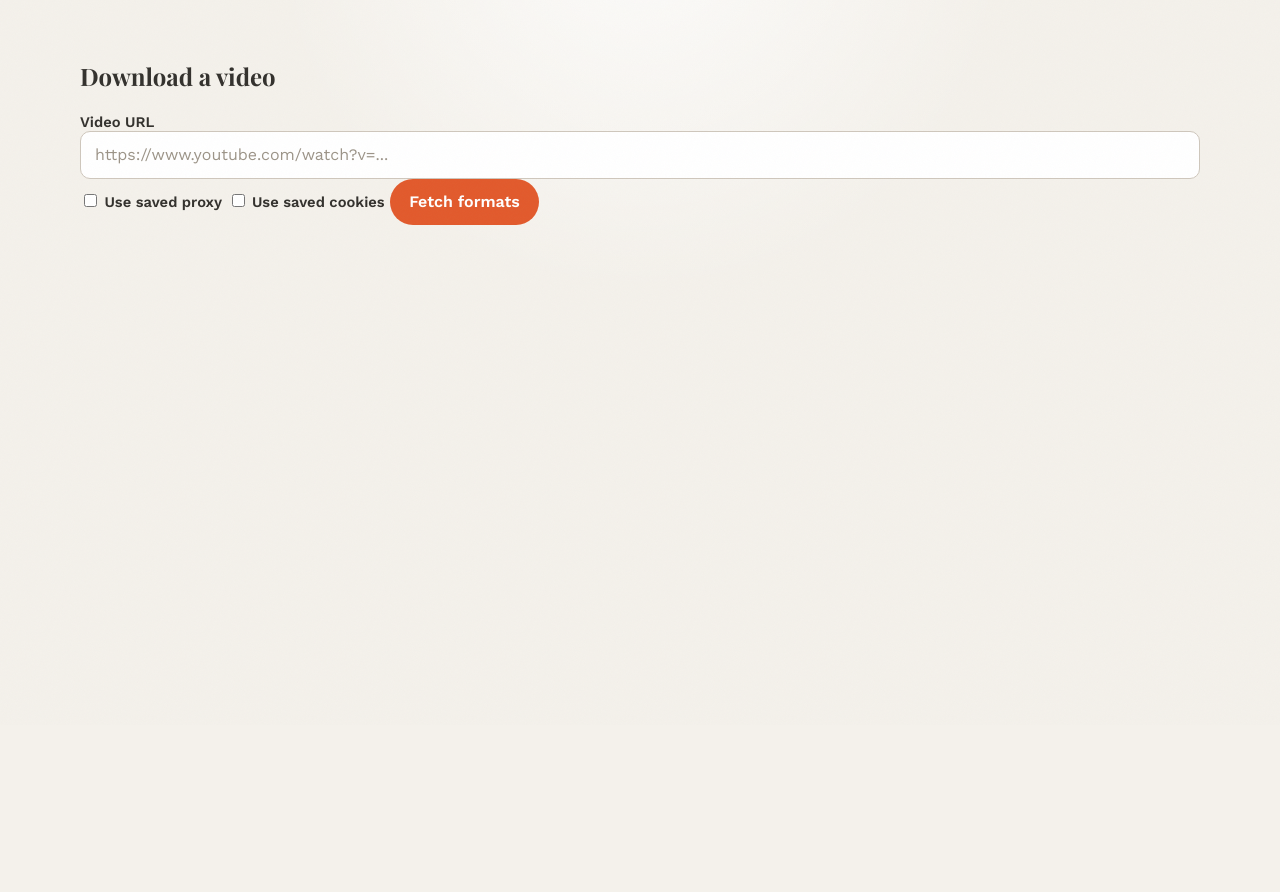
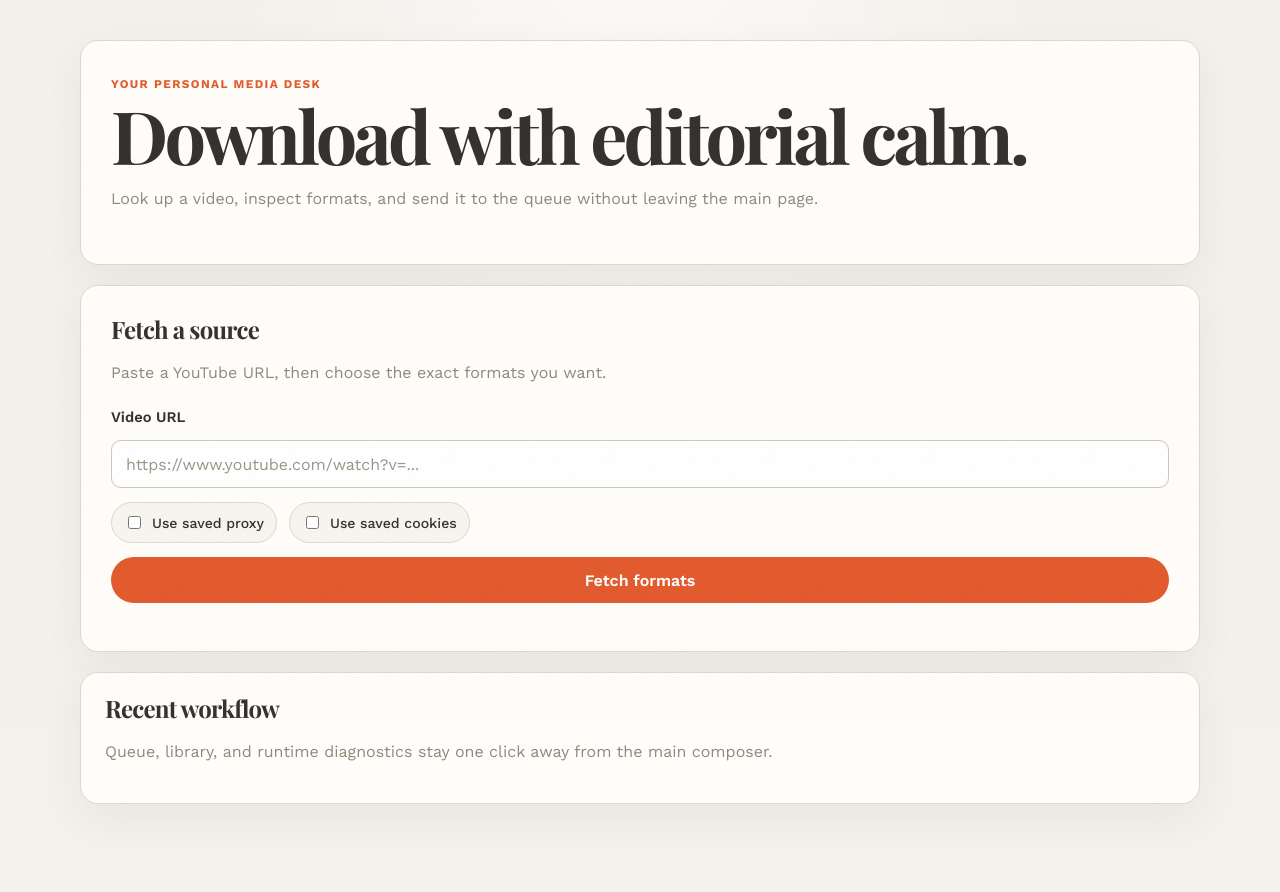
Before and after one commit to lanhhoang/yourtube, a FastAPI app: page / in a window 1280 px wide. Shown: the part 75-967 px from the top of the page. Before the commit the page ends 300 px from the top, so only its background shows below. Run offline with FastAPI, Linux system fonts and the light colour scheme; data that the repository does not hold is empty.

Commit message:
feat: redesign home page and lookup card

```diff
--- a/app/templates/pages/home.html
+++ b/app/templates/pages/home.html
@@ -1,22 +1,52 @@
 {% extends "index.html" %}
-{% block title %}YourTube | Download{% endblock %}
+{% block title %}YourTube | Home{% endblock %}
 {% block content %}
-<section class="panel">
-  <h1>Download a video</h1>
+<section class="hero-panel">
+  <p class="eyebrow">Your personal media desk</p>
+  <h1>Download with editorial calm.</h1>
+  <p class="hero-copy">
+    Look up a video, inspect formats, and send it to the queue without leaving
+    the main page.
+  </p>
+</section>
+
+<section class="composer-panel">
+  <div class="panel-heading">
+    <h2>Fetch a source</h2>
+    <p>Paste a YouTube URL, then choose the exact formats you want.</p>
+  </div>
   <form
     id="info-form"
-    class="stack"
+    class="lookup-form"
     hx-post="/info/form"
     hx-target="#info-result"
     hx-swap="innerHTML"
   >
     <label for="video-url">Video URL</label>
-    <input id="video-url" type="url" name="url" placeholder="https://www.youtube.com/watch?v=..." required />
-    <label><input type="checkbox" name="proxy" /> Use saved proxy</label>
-    <label><input type="checkbox" name="cookies" /> Use saved cookies</label>
+    <input
+      id="video-url"
+      type="url"
+      name="url"
+      placeholder="https://www.youtube.com/watch?v=..."
+      required
+    />
+    <div class="toggle-row">
+      <label><input type="checkbox" name="proxy" /> Use saved proxy</label>
+      <label><input type="checkbox" name="cookies" /> Use saved cookies</label>
+    </div>
     <button type="submit">Fetch formats</button>
   </form>
   <div id="info-status"></div>
-  <div id="info-result"></div>
+  <div id="info-result" class="lookup-result-slot"></div>
+</section>
+
+<section class="support-grid">
+  <article class="support-card">
+    <h2>Recent workflow</h2>
+    <p>
+      Queue, library, and runtime diagnostics stay one click away from the main
+      composer.
+    </p>
+  </article>
 </section>
 {% endblock %}
--- a/app/templates/partials/status_message.html
+++ b/app/templates/partials/status_message.html
@@ -1 +1,3 @@
-<div id="{{ target_id }}">{{ message }}</div>
+<div id="{{ target_id }}" class="flash-card flash-card-success">
+  {{ message }}
+</div>
```
Also changed, not shown: app/templates/partials/info_result.html (+24 -8 lines), tests/integration/test_pages.py (+8 -4 lines).
